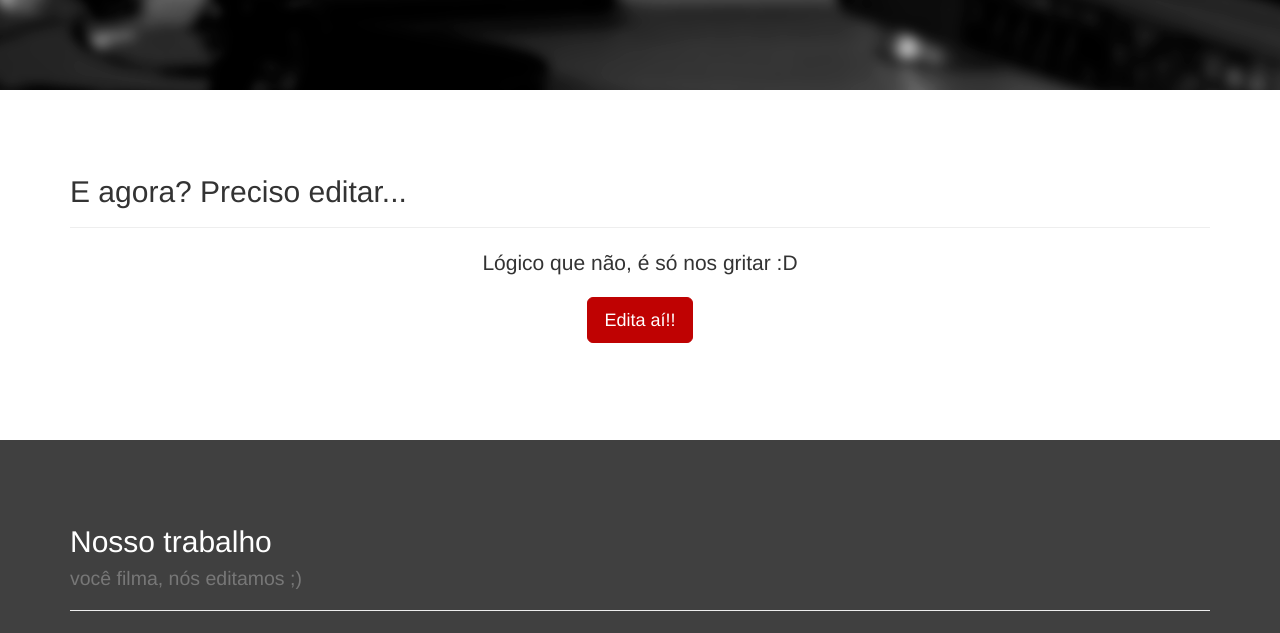
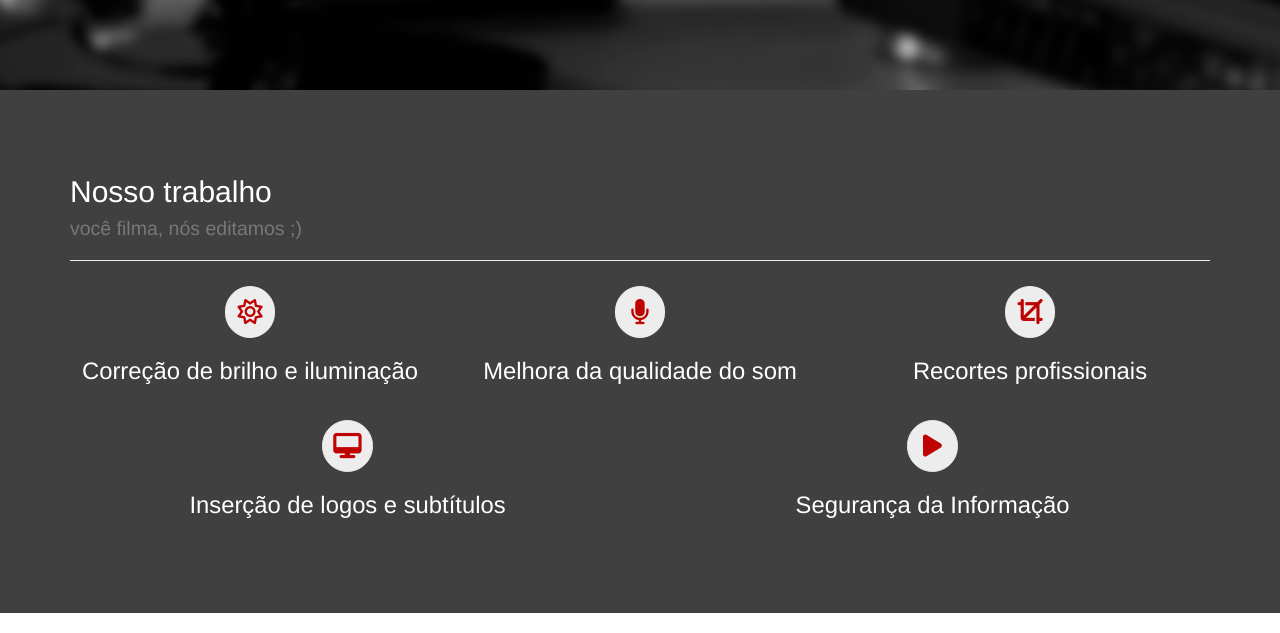
Before and after one commit to rflpazini/editai, a plain HTML site: page index.html in a window 1280 px wide. Shown: the part 662-1295 px from the top of the page. Drawn offline with nearby package versions, Linux system fonts and the light colour scheme; some packages are replaced by stand-ins of ours; a script that the page names is missing.

Commit message:
alteracoes conteudo

```diff
--- a/index.html
+++ b/index.html
@@ -67,18 +67,17 @@
             </div>
         </div>
     </section>
-      <section class="second-section">
+    <!--  <section class="second-section">
         <div class="container">
             <header class="page-header">
                 <h2>E agora? Preciso editar...</h2>
             </header>
             <article class="text-center">
                 <p class="lead">Lógico que não, é só nos gritar :D</p>
-                <!-- <a href="#" class="btn btn-lg btn-default">Edita aí!</a> -->
                 <button type="submit" id="btn-login" class="btn btn-lg btn-primary">Edita aí!!</button>
             </article>
         </div>
-    </section>
+    </section> -->
     <section class="third-section">
         <div class="container">
             <header class="page-header">
```
